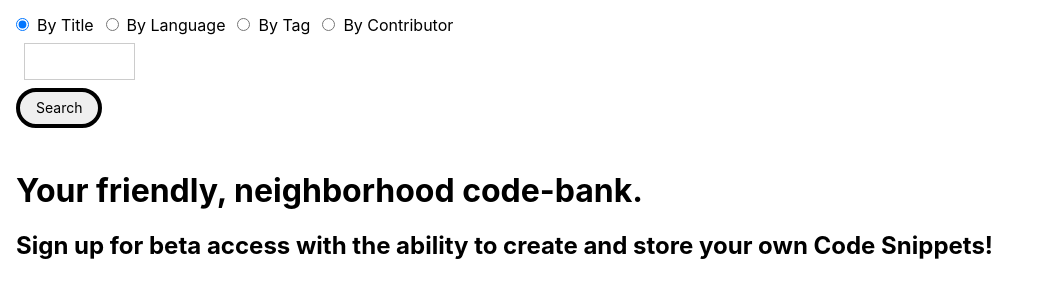
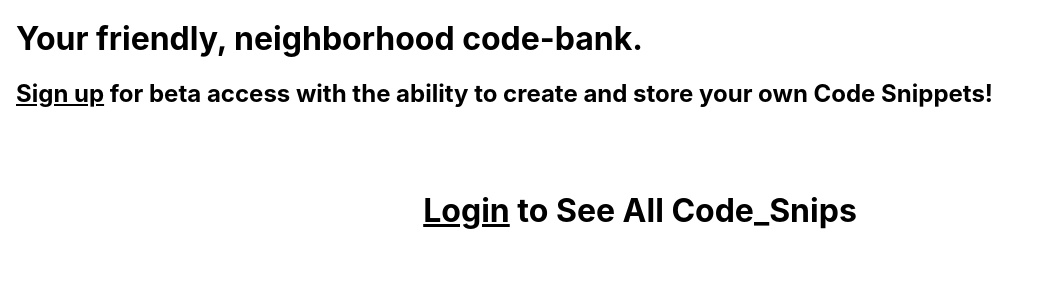
Before and after one commit to Momentum-Team-10/django-duplex-team-hufflepuff, a Django app: page / in a window 1280 px wide. Shown: the part 88-388 px from the top of the page, without its empty margins (0-1038 px from the left). Run offline with Django 3.2, Linux system fonts and the light colour scheme; data that the repository does not hold is empty.

Commit message:
homepage renders differently for login or not, styling housekeeping

```diff
--- a/hufflepuff/code_snips/views.py
+++ b/hufflepuff/code_snips/views.py
@@ -9,8 +9,9 @@ import datetime
 
 def home_page(request):
   user = request.user
-  snippets = Snippet.objects.all()[0:5]
-  return render(request, 'code_snips/home.html', {"snippets": snippets, "user":user})
+  all_snips = Snippet.objects.order_by('-created_at')
+  some_snips = Snippet.objects.order_by('-created_at')[0:5]
+  return render(request, 'code_snips/home.html', {"some_snips": some_snips, "all_snips": all_snips, "user":user})
 
 @login_required
 def user_page(request):
--- a/hufflepuff/static/css/styles.css
+++ b/hufflepuff/static/css/styles.css
@@ -2,3 +2,7 @@
   margin-left: 0px !important;
   margin-right: 0px !important;
 }
+
+.nobr {
+  display: inline;
+}
--- a/hufflepuff/templates/base.html
+++ b/hufflepuff/templates/base.html
@@ -69,17 +69,6 @@
     </form>
   </section>
   <a class="f3 fw7 link dim br3 ba bw2 ph3 pv2 mb2 dib hot-pink sans-serif h3 ma4 v-mid" href="{% url 'add_snip' %}">Add a Snip</a>
-  {% else %}
-  <section class="ma3 snippet-search">
-    <form name="search_form" onsubmit="return OnSubmitForm();" method="GET" class="">
-      <input type="radio" name="operation" value="1" checked><span class="pa2 sans-serif">By Title</span></input>
-      <input type="radio" name="operation" value="2" class="pa2 sans-serif"><span class="pa2 sans-serif">By Language</span></input>
-      <input type="radio" name="operation" value="3" class="pa2 sans-serif"><span class="pa2 sans-serif">By Tag</span></input>
-      <input type="radio" name="operation" value="4" class="pa2 sans-serif" ><span class="pa2 sans-serif">By Contributor</span></input>
-      <input type="text" class="input-reset ba b--black-20 pa2 ma2 db w-25" name="q">
-      <button type="submit" class="f6 grow no-underline br-pill ba bw2 ph3 pv2 mb2 dib black sans-serif">Search</button>
-    </form>
-  </section>
   {% endif %}
 
 </div>
--- a/hufflepuff/templates/code_snips/by_language.html
+++ b/hufflepuff/templates/code_snips/by_language.html
@@ -14,8 +14,8 @@
   <a class="copy f6 link dim br3 ba bw2 ph3 pv2 mb2 dib hot-pink sans-serif">Copy</a>
   <article class="mh2 hidden mv4 m0">
     <div class="flex">
-      <h1 class=" f4 bg-near-black mw5 mv0 pv2 ph3 sans-serif"><a class="link dim light-gray sans-serif" href="{% url 'filter_by_language' language=snippet.language %}">{{ snippet.language }}</a></h1>
-      <h1 class=" f4 black mw5 mv0 pv2 ph3 sans-serif bt br bl"><a class="link dim black sans-serif" href="{% url 'code_view' pk=snippet.pk %}">{{ snippet.title }}</a></h1>
+      <h1 class=" f4 bg-near-black mv0 pv2 ph3 sans-serif"><a class="link dim light-gray sans-serif" href="{% url 'filter_by_language' language=snippet.language %}">{{ snippet.language }}</a></h1>
+      <h1 class=" f4 black mv0 pv2 ph3 sans-serif bt br bl"><a class="link dim black sans-serif" href="{% url 'code_view' pk=snippet.pk %}">{{ snippet.title }}</a></h1>
     </div>
     <div class="pa3 ba">
       <pre class="language-{{ snippet.language.slug }} mw8"><code>{{ snippet.text }}</code></pre>
--- a/hufflepuff/templates/code_snips/delete_snip.html
+++ b/hufflepuff/templates/code_snips/delete_snip.html
@@ -6,8 +6,8 @@
         {% csrf_token %}
         <p class="f1 sans-serif">Are you sure you want to delete <span class="hot-pink">{{ snippet.title }}</span>?</p>
         <div class="flex items-center">
-            <button class="f6 grow no-underline br-pill ba bw2 ph3 pv2 mb2 dib black sans-serif" style='submit'>Delete Snippet</button>
-            <a class="copy f6 link dim br3 ba bw2 ph3 pv2 mb2 dib hot-pink sans-serif" href="{% url 'code_view' pk=snippet.pk %}">Cancel</a>
+            <button class="f6 grow no-underline br-pill ba mh2 bw2 ph3 pv2 mb2 dib black sans-serif" style='submit'>Delete Snippet</button>
+            <a class="copy f6 link dim br-pill ba bw2 ph3 pv2 mh2 mb2 dib hot-pink sans-serif" href="{% url 'code_view' pk=snippet.pk %}">Cancel</a>
         </div>
     </form>
 </div>
--- a/hufflepuff/templates/code_snips/filtered_page.html
+++ b/hufflepuff/templates/code_snips/filtered_page.html
@@ -14,8 +14,8 @@
   <a class="copy f6 link dim br3 ba bw2 ph3 pv2 mb2 dib hot-pink sans-serif">Copy</a>
   <article class="mh2 hidden mv4 m0">
     <div class="flex">
-      <h1 class=" f4 bg-near-black mw5 mv0 pv2 ph3 sans-serif"><a class="link dim light-gray sans-serif" href="{% url 'filter_by_language' language=snippet.language %}">{{ snippet.language }}</a></h1>
-      <h1 class=" f4 black mw5 mv0 pv2 ph3 sans-serif bt br bl"><a class="link dim black sans-serif" href="{% url 'code_view' pk=snippet.pk %}">{{ snippet.title }}</a></h1>
+      <h1 class=" f4 bg-near-black mv0 pv2 ph3 sans-serif"><a class="link dim light-gray sans-serif" href="{% url 'filter_by_language' language=snippet.language %}">{{ snippet.language }}</a></h1>
+      <h1 class=" f4 black mv0 pv2 ph3 sans-serif bt br bl"><a class="link dim black sans-serif" href="{% url 'code_view' pk=snippet.pk %}">{{ snippet.title }}</a></h1>
     </div>
     <div class="pa3 ba">
       <pre class="language-{{ snippet.language.slug }} mw8"><code>{{ snippet.text }}</code></pre>
--- a/hufflepuff/templates/code_snips/home.html
+++ b/hufflepuff/templates/code_snips/home.html
@@ -14,18 +14,19 @@
     Your friendly, neighborhood code-bank.
   </h1>
   <h2 class="sans-serif">
-    Sign up for beta access with the ability to create and store your own Code Snippets!
+    <a class="black nobr" href="{% url 'registration_register' %}">Sign up</a> for beta access with the ability to create and store your own Code Snippets!
   </h2>
 </article>
 {% endif %}
 
-{% for snippet in snippets %}
+{% if user.is_authenticated %}
+{% for snippet in all_snips %}
 <div class="flex items-center justify-center">
   <a class="copy f6 link dim br3 ba bw2 ph3 pv2 mb2 dib hot-pink sans-serif">Copy</a>
   <article class="mh2 hidden mv4 m0">
     <div class="flex">
       <h1 class=" f4 bg-near-black mw5 mv0 pv2 ph3 sans-serif"><a class="link dim light-gray sans-serif" href="{% url 'filter_by_language' language=snippet.language %}">{{ snippet.language }}</a></h1>
-      <h1 class=" f4 black mw5 mv0 pv2 ph3 sans-serif bt br bl"><a class="link dim black sans-serif" href="{% url 'code_view' pk=snippet.pk %}">{{ snippet.title }}</a></h1>
+      <h1 class=" f4 black mv0 pv2 ph3 sans-serif bt br bl"><a class="link dim black sans-serif" href="{% url 'code_view' pk=snippet.pk %}">{{ snippet.title }}</a></h1>
     </div>
     <div class="pa3 ba">
       <pre class="language-{{ snippet.language.slug }} mw8"><code>{{ snippet.text }}</code></pre>
@@ -39,5 +40,28 @@
   </div>
 </div>
 {% endfor %}
+{% else %}
+<h1 class="sans-serif tc pt5"><a class="black nobr" href="{% url 'auth_login' %}">Login</a> to See All Code_Snips</h1>
+{% for snippet in some_snips %}
+<div class="flex items-center justify-center">
+  <a class="copy f6 link dim br3 ba bw2 ph3 pv2 mb2 dib hot-pink sans-serif">Copy</a>
+  <article class="mh2 hidden mv4 m0">
+    <div class="flex">
+      <h1 class=" f4 bg-near-black mw5 mv0 pv2 ph3 sans-serif"><a class="link dim light-gray sans-serif" href="{% url 'filter_by_language' language=snippet.language %}">{{ snippet.language }}</a></h1>
+      <h1 class=" f4 black mv0 pv2 ph3 sans-serif bt br bl"><a class="link dim black sans-serif" href="{% url 'code_view' pk=snippet.pk %}">{{ snippet.title }}</a></h1>
+    </div>
+    <div class="pa3 ba">
+      <pre class="language-{{ snippet.language.slug }} mw8"><code>{{ snippet.text }}</code></pre>
+
+    </div>
+  </article>
+  <div class="flex flex-column">
+    {% for tag in snippet.tags.all %}
+    <a class="f6 link dim br1 ph3 pv2 mb2 dib white bg-hot-pink sans-serif fw6" href="{% url 'filter_by_tag' tag=tag.name %}">{{ tag }}</a>
+    {% endfor %}
+  </div>
+</div>
+{% endfor %}
+{% endif %}
 
 {% endblock %}
--- a/hufflepuff/templates/code_snips/user_page.html
+++ b/hufflepuff/templates/code_snips/user_page.html
@@ -20,7 +20,7 @@
   <article class="mh2 hidden mv4 m0">
     <div class="flex">
       <h1 class=" f4 bg-near-black mw5 mv0 pv2 ph3 sans-serif"><a class="link dim light-gray sans-serif" href="{% url 'filter_by_language' language=snippet.language %}">{{ snippet.language }}</a></h>
-        <h1 class=" f4 black mw5 mv0 pv2 ph3 sans-serif bt br bl"><a class="link dim black sans-serif" href="{% url 'code_view' pk=snippet.pk %}">{{ snippet.title }}</a></h1>
+        <h1 class=" f4 black mv0 pv2 ph3 sans-serif bt br bl"><a class="link dim black sans-serif" href="{% url 'code_view' pk=snippet.pk %}">{{ snippet.title }}</a></h1>
     </div>
     <div class="pa3 ba">
       <pre class="language-{{ snippet.language.slug }} mw8"><code>{{ snippet.text }}</code></pre>
@@ -48,7 +48,7 @@
   <article class="mh2 hidden mv4 m0">
     <div class="flex">
       <h1 class=" f4 bg-near-black mw5 mv0 pv2 ph3 sans-serif"><a class="link dim light-gray sans-serif" href="{% url 'filter_by_language' language=snippet.language %}">{{ snippet.language }}</a></h>
-        <h1 class=" f4 black mw5 mv0 pv2 ph3 sans-serif bt br bl"><a class="link dim black sans-serif" href="{% url 'code_view' pk=snippet.pk %}">{{ snippet.title }}</a></h1>
+        <h1 class=" f4 black mv0 pv2 ph3 sans-serif bt br bl"><a class="link dim black sans-serif" href="{% url 'code_view' pk=snippet.pk %}">{{ snippet.title }}</a></h1>
     </div>
     <div class="pa3 ba">
       <pre class="language-{{ snippet.language.slug }} mw8"><code>{{ snippet.text }}</code></pre>
```
